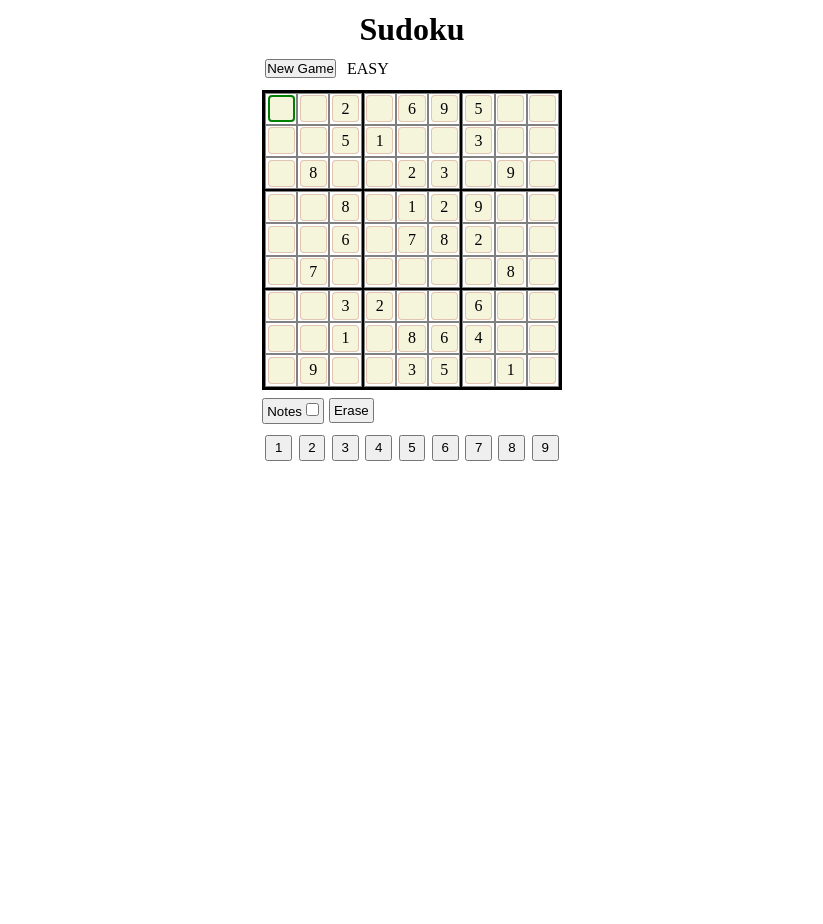
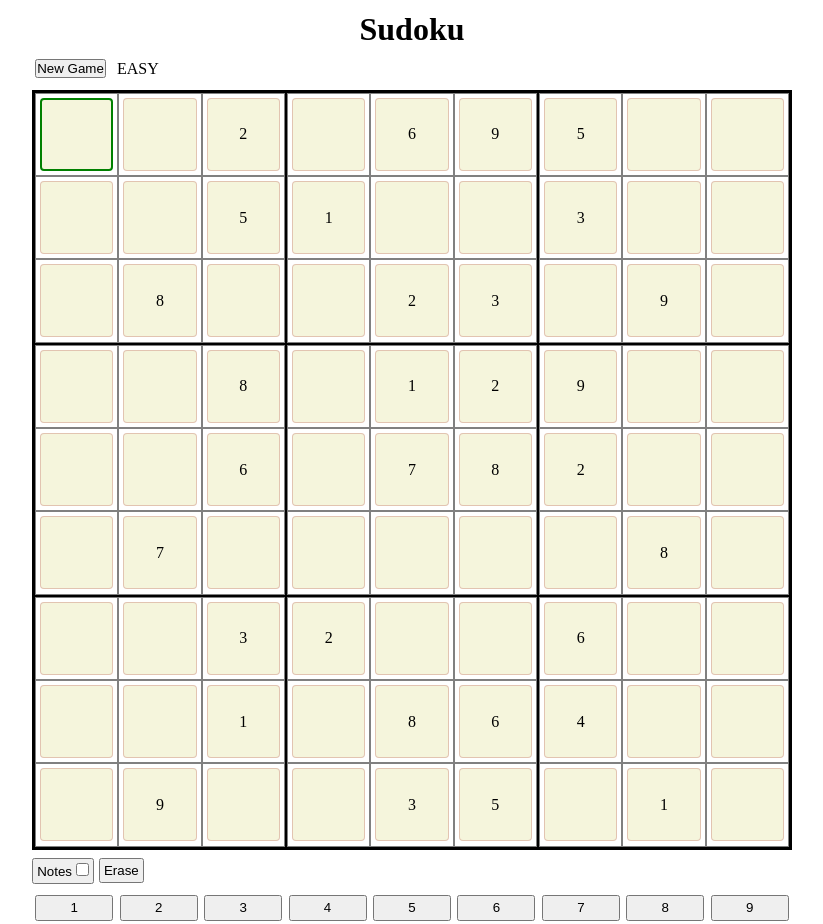
Before and after one commit to wveit/sudoku-react, a React (Vite) app: page / in a window 1280 px wide. Shown: the whole page, without its empty margins (228-1051 px from the left). Before the commit the page ends 800 px from the top, so only its background shows below. Built offline with nearby package versions, Linux system fonts and the light colour scheme.

Commit message:
Expand to fit screen width up to 760px

```diff
--- /dev/null
+++ b/src/components/Square.tsx
@@ -0,0 +1,14 @@
+import { HTMLAttributes, ReactNode } from "react";
+
+interface SquareProps extends HTMLAttributes<HTMLDivElement> {
+  children: ReactNode;
+}
+
+export function Square(props: SquareProps) {
+  const { children, className, ...rest } = props;
+  return (
+    <div className={"Square--outer " + className} {...rest}>
+      <div className="Square--inner">{children}</div>
+    </div>
+  );
+}
--- a/src/components/SudokuBoard.tsx
+++ b/src/components/SudokuBoard.tsx
@@ -3,6 +3,7 @@ import { cellsInEachSquare, range } from "../sudokulib/util";
 
 import type { Puzzle } from "../sudokulib/puzzles";
 import { Notes, hasNote } from "../sudokulib/notes";
+import { Square } from "./Square";
 
 interface SudokuBoardProps {
   puzzle: Puzzle;
@@ -58,6 +59,7 @@ export function SudokuBoard({
 export function SudokuGrid({ children }: { children: ReactNode }) {
   const childArray = Children.toArray(children);
   return (
+    <Square>
       <div className="SudokuBoard">
         {cellsInEachSquare.map((square, squareIndex) => (
           <div key={squareIndex} className="SudokuBoard--square">
@@ -69,6 +71,7 @@ export function SudokuGrid({ children }: { children: ReactNode }) {
           </div>
         ))}
       </div>
+    </Square>
   );
 }
 
--- a/src/index.css
+++ b/src/index.css
@@ -18,7 +18,8 @@ h1 {
 }
 
 main {
-  width: 300px;
+  width: 100%;
+  max-width: 760px;
 }
 
 main > * {
@@ -34,3 +35,17 @@ main > * {
   margin-right: 0.3rem;
   padding: 0.2rem;
 }
+
+.Square--outer {
+  width: 100%;
+  padding-top: 100%;
+  position: relative;
+}
+
+.Square--inner {
+  position: absolute;
+  top: 0;
+  left: 0;
+  bottom: 0;
+  right: 0;
+}
--- a/src/styles/SudokuBoard.css
+++ b/src/styles/SudokuBoard.css
@@ -3,8 +3,8 @@
   grid-template-columns: repeat(3, 1fr);
   border: 2px solid black;
 
-  width: 300px;
-  height: 300px;
+  width: 100%;
+  height: 100%;
 }
 
 .SudokuBoard--square {
```
Lines whose indentation alone changed are shown as unchanged.
